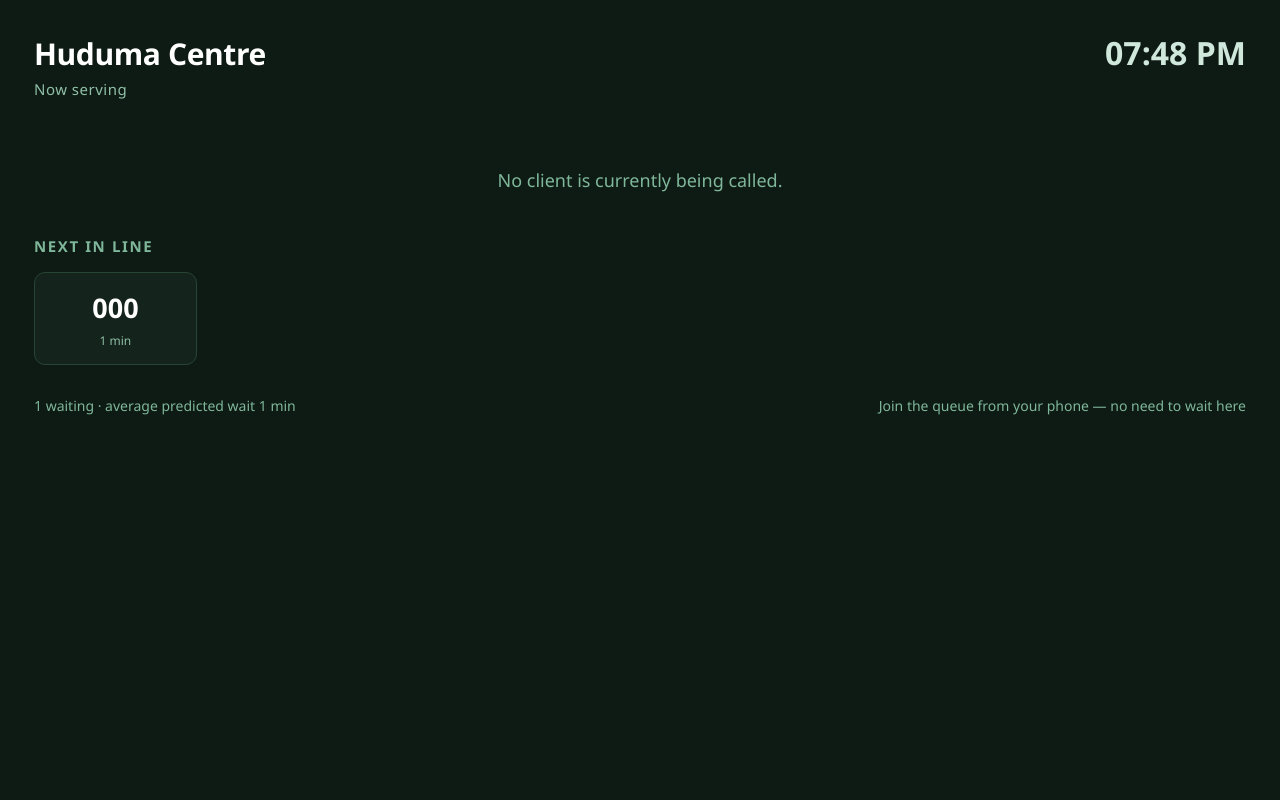
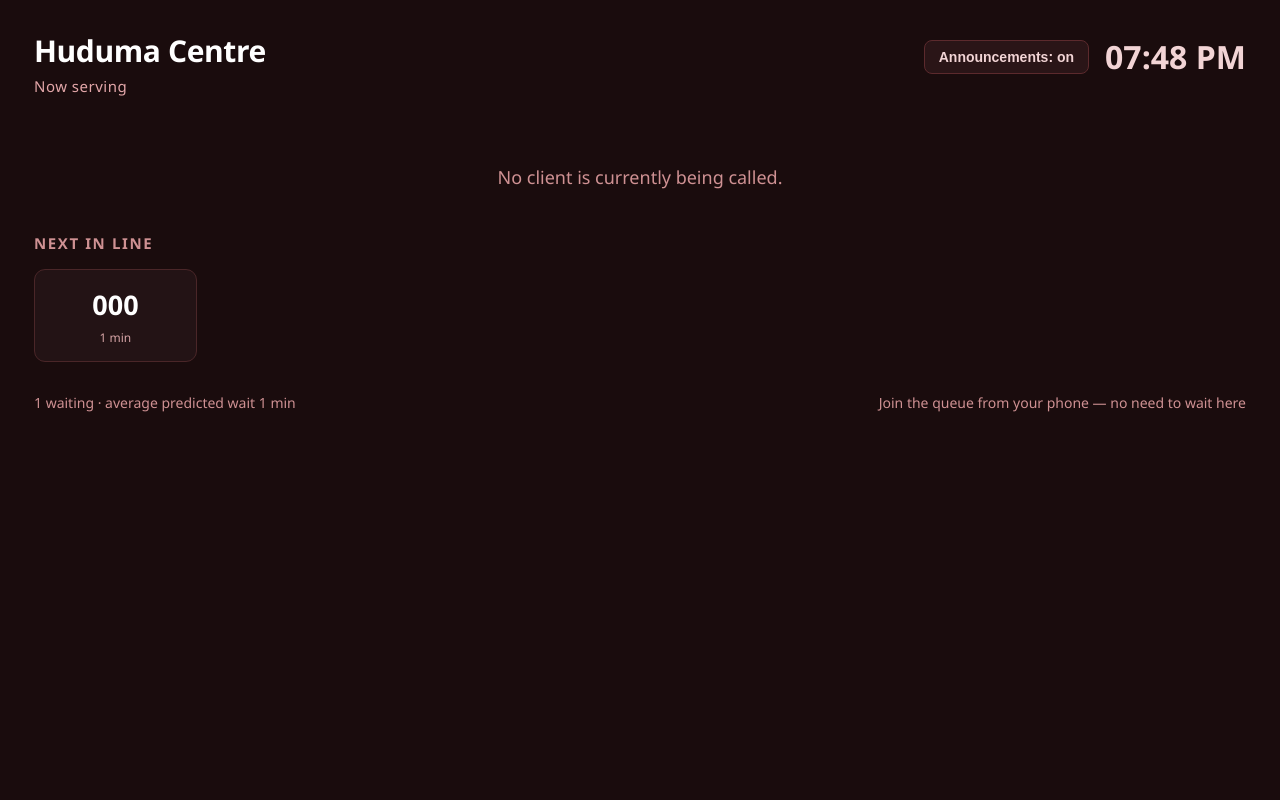
Before and after one commit to wunnakabuga/QMS--IS2, a PHP site: page /qms/board.php in a window 1280 px wide. Run offline with PHP 8.4, Linux system fonts and the light colour scheme; data comes from the database, SQL or seed files in the repository; tables that the repository leaves empty hold one stand-in row (values such as "Sample post").

Commit message:
Add accessibility features and red theme to public pages
- Layout: skip link, labelled primary nav, aria-current on active links,
  focusable main landmark
- Board: Huduma red colour scheme, spoken and screen-reader announcements
  for newly called tickets, with a remembered mute toggle
- Ticket and track pages: live regions and labelled status areas

Co-Authored-By: Claude Opus 5.5 <noreply@anthropic.com>

```diff
--- a/board.php
+++ b/board.php
@@ -44,49 +44,58 @@ $avgWait = q_val(
 <title>Now serving &middot; <?= e(CENTRE_NAME) ?></title>
 <link rel="stylesheet" href="assets/css/style.css">
 <style>
-  body { background: #0e1a14; color: #fff; }
+  body { background: #1a0c0d; color: #fff; }
   .board { padding: 28px 34px; min-height: 100vh; }
   .board-head { display: flex; justify-content: space-between;
-                align-items: baseline; margin-bottom: 26px; }
+                align-items: baseline; margin-bottom: 26px; gap: 16px; }
   .board-head h1 { font-size: 30px; font-weight: 800; letter-spacing: -.4px; }
-  .board-head .sub { color: #8fbfa6; font-size: 15px; letter-spacing: .5px; }
-  .board-head .clock { font-size: 32px; font-weight: 700; color: #cfe8db; }
+  .board-head .sub { color: #e2a6a8; font-size: 15px; letter-spacing: .5px; }
+  .board-head .clock { font-size: 32px; font-weight: 700; color: #f2d4d5; }
+  .board-mute { background: #2a1517; color: #f2d4d5; border: 1px solid #5c2a2d;
+                border-radius: 8px; padding: 8px 14px; font-size: 14px;
+                font-weight: 600; cursor: pointer; }
+  .board-mute:focus-visible { outline: 3px solid #e05a5f; outline-offset: 2px; }
   .serving { display: grid; gap: 18px; margin-bottom: 30px;
              grid-template-columns: repeat(auto-fit, minmax(250px, 1fr)); }
-  .scard { background: #16291f; border: 2px solid #2b5741; border-radius: 16px;
+  .scard { background: #2a1517; border: 2px solid #5c2a2d; border-radius: 16px;
            padding: 22px; text-align: center; }
-  .scard.live { background: #1d6b45; border-color: #35a06c; }
-  .scard .counter { font-size: 14px; letter-spacing: 1.6px; color: #9fd7bb;
+  .scard.live { background: #a81f26; border-color: #e05a5f; }
+  .scard .counter { font-size: 14px; letter-spacing: 1.6px; color: #e6abad;
                     text-transform: uppercase; font-weight: 700; }
+  .scard.live .counter { color: #ffd9da; }
   .scard .num { font-size: 62px; font-weight: 800; line-height: 1.05; margin: 8px 0 4px; }
-  .scard .svc { font-size: 14px; color: #bfe3d1; }
+  .scard .svc { font-size: 14px; color: #eccccd; }
   .board h2 { font-size: 15px; letter-spacing: 1.6px; text-transform: uppercase;
-              color: #7fb79a; margin-bottom: 14px; font-weight: 700; }
+              color: #cf9193; margin-bottom: 14px; font-weight: 700; }
   .next { display: grid; gap: 12px;
           grid-template-columns: repeat(auto-fill, minmax(160px, 1fr)); }
-  .ncard { background: #14231b; border: 1px solid #274534; border-radius: 11px;
+  .ncard { background: #231315; border: 1px solid #4a2628; border-radius: 11px;
            padding: 14px; text-align: center; }
   .ncard .n { font-size: 27px; font-weight: 700; }
-  .ncard .w { font-size: 12px; color: #8fbfa6; margin-top: 3px; }
+  .ncard .w { font-size: 12px; color: #d6a4a6; margin-top: 3px; }
   .board-foot { margin-top: 30px; display: flex; justify-content: space-between;
-                color: #7fb79a; font-size: 14px; flex-wrap: wrap; gap: 12px; }
-  .empty-board { color: #7fb79a; padding: 40px; text-align: center; font-size: 18px; }
+                color: #cf9193; font-size: 14px; flex-wrap: wrap; gap: 12px; }
+  .empty-board { color: #cf9193; padding: 40px; text-align: center; font-size: 18px; }
 </style>
 </head>
 <body>
 <div class="board">
+  <p id="board-live" class="sr-only" role="status" aria-live="assertive" aria-atomic="true"></p>
   <div class="board-head">
     <div>
       <h1><?= e(CENTRE_NAME) ?></h1>
       <div class="sub">Now serving</div>
     </div>
-    <div class="clock" id="clock"><?= date('H:i') ?></div>
+    <div style="display:flex; align-items:center; gap:16px;">
+      <button type="button" id="mute" class="board-mute" aria-pressed="false">Announcements: on</button>
+      <div class="clock" id="clock" aria-label="Current time"><?= date('H:i') ?></div>
+    </div>
   </div>
 
   <?php if (!$serving): ?>
     <div class="empty-board">No client is currently being called.</div>
   <?php else: ?>
-    <div class="serving">
+    <div class="serving" role="region" aria-label="Now serving">
       <?php foreach ($serving as $s): ?>
         <div class="scard <?= $s['status'] === 'in_service' ? 'live' : '' ?>">
           <div class="counter"><?= e($s['counter_name']) ?></div>
@@ -118,11 +127,72 @@ $avgWait = q_val(
 </div>
 
 <script>
-  setInterval(() => {
+(function () {
+  // Live clock.
+  function tick() {
     document.getElementById('clock').textContent =
       new Date().toLocaleTimeString([], { hour: '2-digit', minute: '2-digit' });
-  }, 1000);
-  setTimeout(() => window.location.reload(), 15000);
+  }
+  setInterval(tick, 1000);
+
+  // Announcement mute toggle, remembered per display.
+  var btn = document.getElementById('mute');
+  function isMuted() { return localStorage.getItem('qms_board_mute') === '1'; }
+  function paint() {
+    if (!btn) return;
+    btn.textContent = isMuted() ? 'Announcements: off' : 'Announcements: on';
+    btn.setAttribute('aria-pressed', isMuted() ? 'true' : 'false');
+  }
+  if (btn) {
+    btn.addEventListener('click', function () {
+      localStorage.setItem('qms_board_mute', isMuted() ? '0' : '1');
+      paint();
+      // Clicking also satisfies the browser gesture needed to unlock audio.
+      if (!isMuted() && 'speechSynthesis' in window) {
+        window.speechSynthesis.cancel();
+      }
+    });
+  }
+  paint();
+
+  // Which tickets are being called right now, with their counter.
+  var current = [].slice.call(document.querySelectorAll('.scard')).map(function (c) {
+    var num = (c.querySelector('.num') || {}).textContent || '';
+    var ctr = (c.querySelector('.counter') || {}).textContent || '';
+    return ctr.trim() + '|' + num.trim();
+  });
+
+  // Compare against what was on screen before this refresh, so we only
+  // announce a genuinely new call rather than re-reading the whole board.
+  var seen = [];
+  try { seen = JSON.parse(localStorage.getItem('qms_board_seen') || '[]'); } catch (e) {}
+  var fresh = current.filter(function (x) { return seen.indexOf(x) === -1; });
+
+  if (fresh.length) {
+    var phrases = fresh.map(function (x) {
+      var p = x.split('|');
+      return 'Now serving ticket ' + p[1] + ' at ' + p[0];
+    });
+    // Screen-reader announcement.
+    var live = document.getElementById('board-live');
+    if (live) live.textContent = phrases.join('. ') + '.';
+    // Spoken announcement over the waiting-area speakers.
+    var reduce = window.matchMedia
+      && window.matchMedia('(prefers-reduced-motion: reduce)').matches;
+    if (!isMuted() && !reduce && 'speechSynthesis' in window) {
+      fresh.forEach(function (x) {
+        var p = x.split('|');
+        var say = 'Now serving ticket ' + p[1].replace(/-/g, ' ') + ', at ' + p[0];
+        var u = new SpeechSynthesisUtterance(say);
+        u.rate = 0.95;
+        window.speechSynthesis.speak(u);
+      });
+    }
+  }
+  try { localStorage.setItem('qms_board_seen', JSON.stringify(current)); } catch (e) {}
+
+  setTimeout(function () { window.location.reload(); }, 15000);
+})();
 </script>
 </body>
 </html>
--- a/ticket.php
+++ b/ticket.php
@@ -138,7 +138,8 @@ page_head('Your ticket', 'join');
   <div>
     <div class="panel">
       <h2>Live status</h2>
-      <div class="stat" style="margin-bottom:14px;">
+      <div class="stat" style="margin-bottom:14px;"
+           role="status" aria-live="polite" aria-atomic="true">
         <div class="k">Now serving</div>
         <div class="v" data-live="now"><?= $nowServing ? e($nowServing['queue_number']) : '&mdash;' ?></div>
         <div class="d" data-live="now-counter">
@@ -148,7 +149,7 @@ page_head('Your ticket', 'join');
       </div>
       <label>Progress to your turn</label>
       <div class="progress"><i data-live="progress" style="width:<?= $progress ?>%"></i></div>
-      <p class="tiny muted mt" data-live="stamp">This page refreshes automatically.</p>
+      <p class="tiny muted mt" data-live="stamp" aria-live="polite">This page refreshes automatically.</p>
     </div>
 
     <?php if (!$isOpen && $entry['status'] === 'completed'): ?>
--- a/track.php
+++ b/track.php
@@ -49,7 +49,8 @@ page_head('Track ticket', 'track');
 <?php endif; ?>
 
 <?php if ($entry): ?>
-  <div class="grid g4" style="margin-bottom:18px;">
+  <div class="grid g4" style="margin-bottom:18px;"
+       role="region" aria-label="Your ticket status">
     <div class="stat"><div class="k">Your ticket</div>
       <div class="v"><?= e($entry['queue_number']) ?></div></div>
     <div class="stat"><div class="k">Position</div>
```
Also changed, not shown: includes/layout.php (+13 -12 lines).
